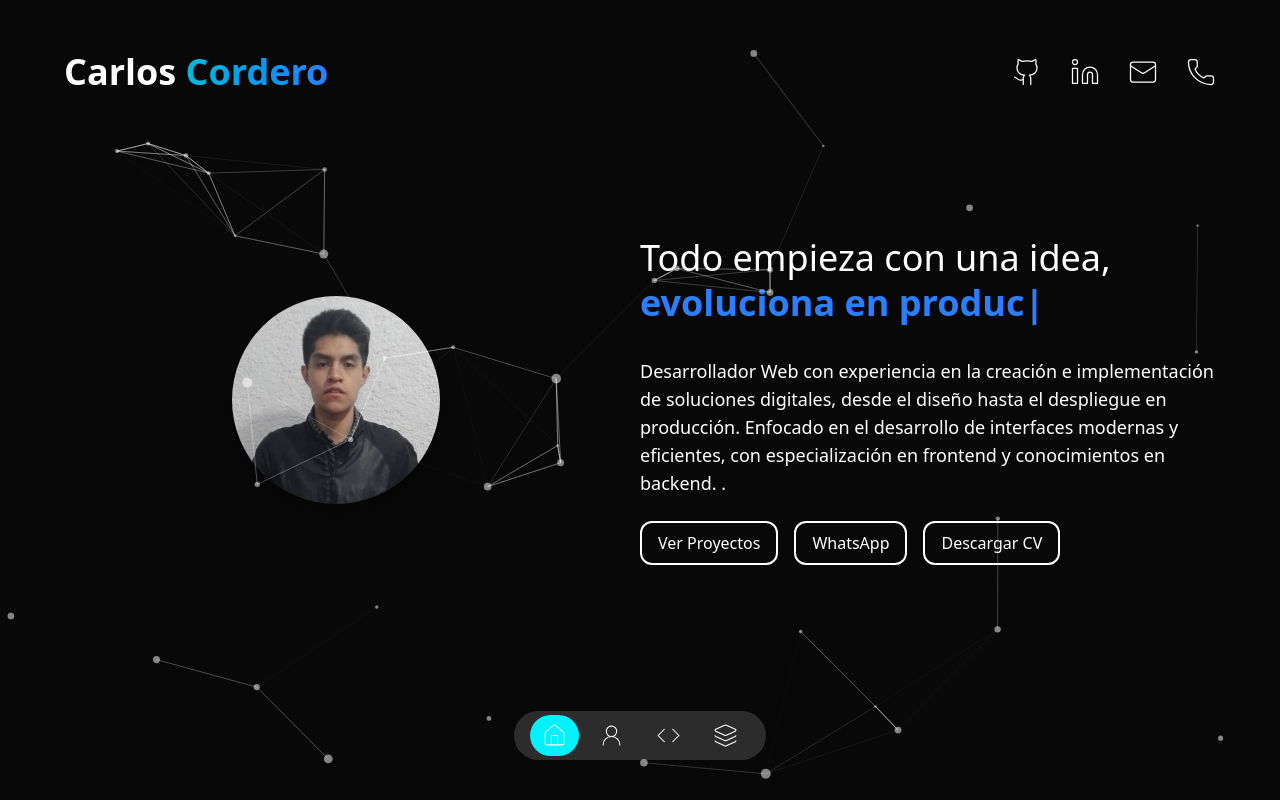
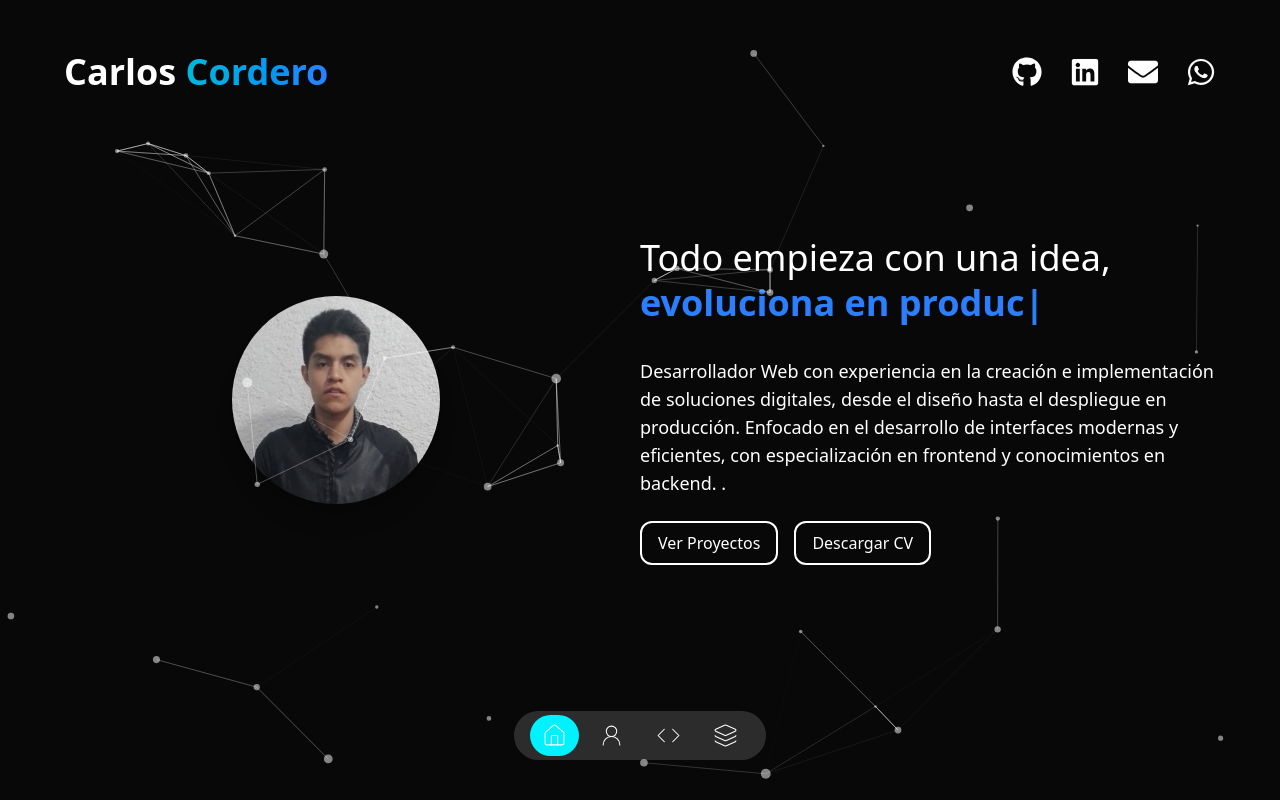
Before and after one commit to Carlos785XR08/Portfolio-Carlos-Cordero, a Next.js app: page / in a window 1280 px wide. Built offline with nearby package versions, Linux system fonts and the light colour scheme.

Commit message:
cambios número 8

```diff
--- a/src/app/Components/introduction.tsx
+++ b/src/app/Components/introduction.tsx
@@ -69,14 +69,7 @@ const Introduction = () => {
               Ver Proyectos
             </Link>
 
-            <a
-              href="https://wa.me/5215565315567"
-              target="_blank"
-              rel="noopener noreferrer"
-              className="px-4 py-2 border-2 rounded-xl hover:shadow-xl hover:shadow-white/50 transition-all"
-              >
-                 WhatsApp
-            </a>
+
 
             <a
               href="/CV_Carlos_Arturo_Cordero_Núñez.pdf"
--- a/src/app/data.tsx
+++ b/src/app/data.tsx
@@ -1,25 +1,26 @@
 import { Briefcase, Layers, Code, Phone, Mail,  Github, BookText, CodeSquare, HomeIcon, UserRound, Linkedin, Twitter, Rss, Twitch, Youtube, Crop, Pencil, Computer, Book, Rocket, Speech } from "lucide-react";
 import { title } from "process";
+import { FaEnvelope, FaGithub, FaLinkedin, FaWhatsapp } from "react-icons/fa";
 
 export const socialNetworks = [
     {
         id: 1,
-        logo: <Github size={30} strokeWidth={1} />,
+        logo: <FaGithub size={30} strokeWidth={1} />,
         src: "#!",
     },
     {
         id: 2,
-        logo: <Linkedin size={30} strokeWidth={1} />,
+        logo: <FaLinkedin size={30} strokeWidth={1} />,
         src: "#!",
     },
     {
         id: 3,
-        logo: <Mail size={30} strokeWidth={1} />,
+        logo: <FaEnvelope size={30} strokeWidth={1} />,
         src: "mailto:carloscordero4554@outlook.com",
     },
     {
         id: 4,
-        logo: <Phone size={30} strokeWidth={1} />,
+        logo: <FaWhatsapp size={30} strokeWidth={1} />,
         src: "https://wa.me/5215565315567",
     },
 
```
